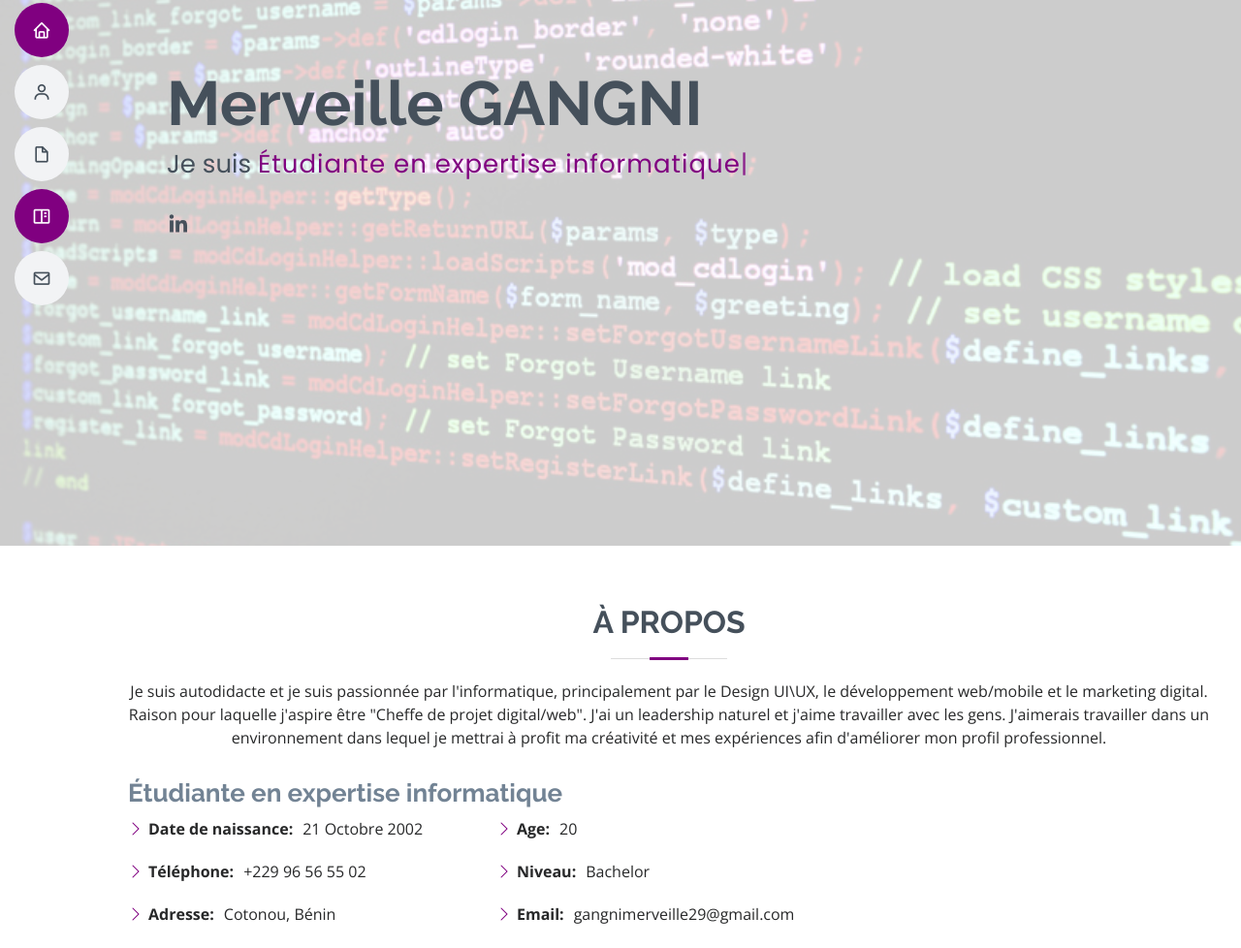
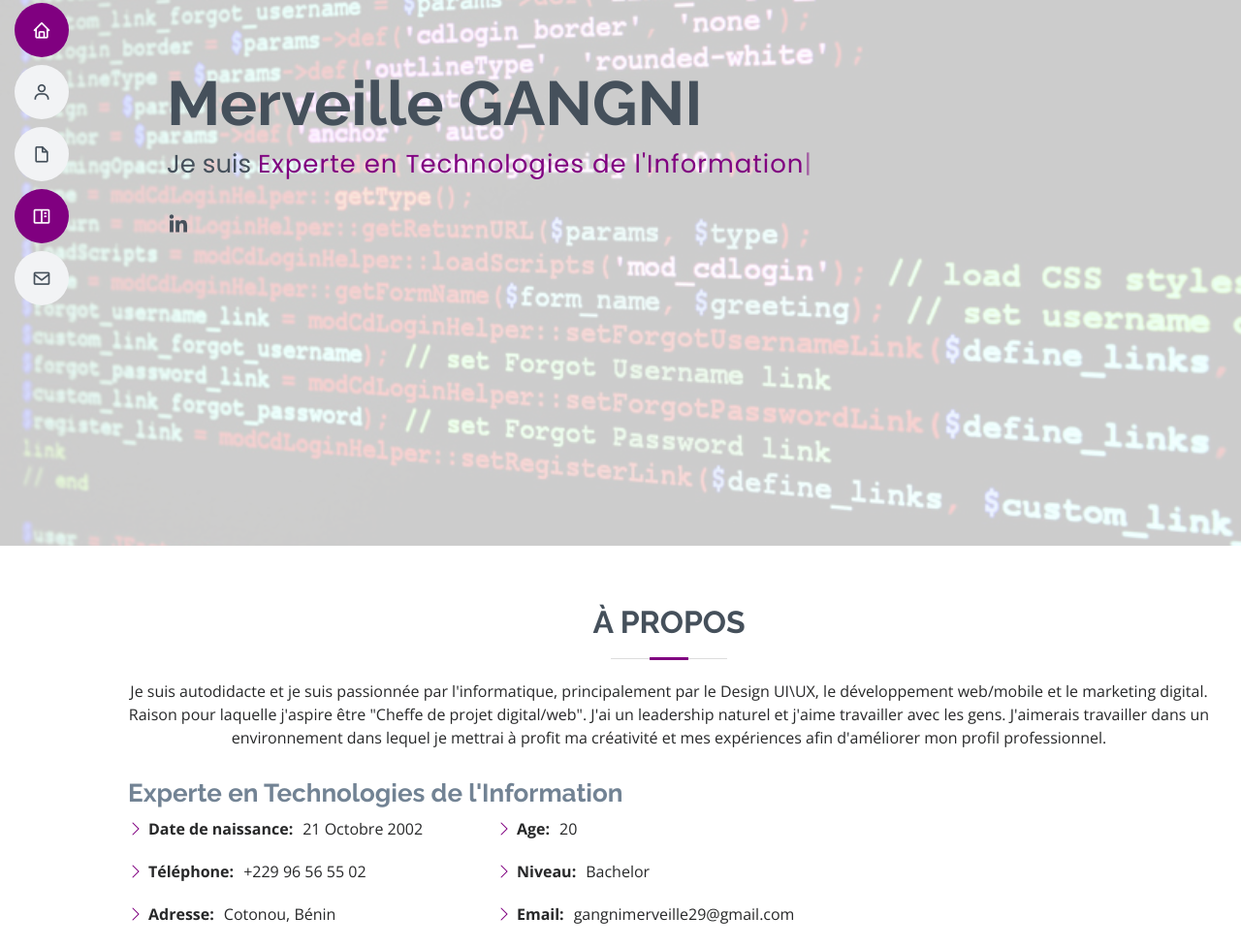
Before and after one commit to Merveille29/Portfolio, a website: page index.html in a window 1280 px wide. Shown: the part 237-1215 px from the top of the page at 97% size. Drawn offline with nearby package versions, Linux system fonts and the light colour scheme.

Commit message:
Add new info

```diff
--- a/index.html
+++ b/index.html
@@ -49,7 +49,7 @@
   <section id="hero" class="d-flex flex-column justify-content-center">
     <div class="container" data-aos="zoom-in" data-aos-delay="100">
       <h1>Merveille GANGNI</h1>
-      <p>Je suis <span class="typed" data-typed-items="Étudiante en expertise informatique"></span></p>
+      <p>Je suis <span class="typed" data-typed-items="Experte en Technologies de l'Information"></span></p>
       <div class="social-links">
         <a href="https://www.linkedin.com/in/merveille-gangni-b0044a208/" class="linkedin"><i class="bx bxl-linkedin"></i></a>
             </div>
@@ -69,7 +69,7 @@
 
         <div class="row">
           <div class="col-lg-8 pt-4 pt-lg-0 content">
-            <h3>Étudiante en expertise informatique</h3>
+            <h3>Experte en Technologies de l'Information</h3>
             <div class="row">
               <div class="col-lg-6">
                 <ul>
@@ -199,7 +199,7 @@
   <footer id="footer" class="footer">
     <div class="container" data-aos="fade-up">
       <h3>Merveille GANGNI</h3>
-      <h6>Étudiante en expertise informatique</h6>
+      <h6>Experte en Technologies de l'Information</h6>
       <h6>gangnimerveille29@gmail.com</h6>
       <h6>+229 96 56 55 02</h6>
       <div class="copyright">
```
